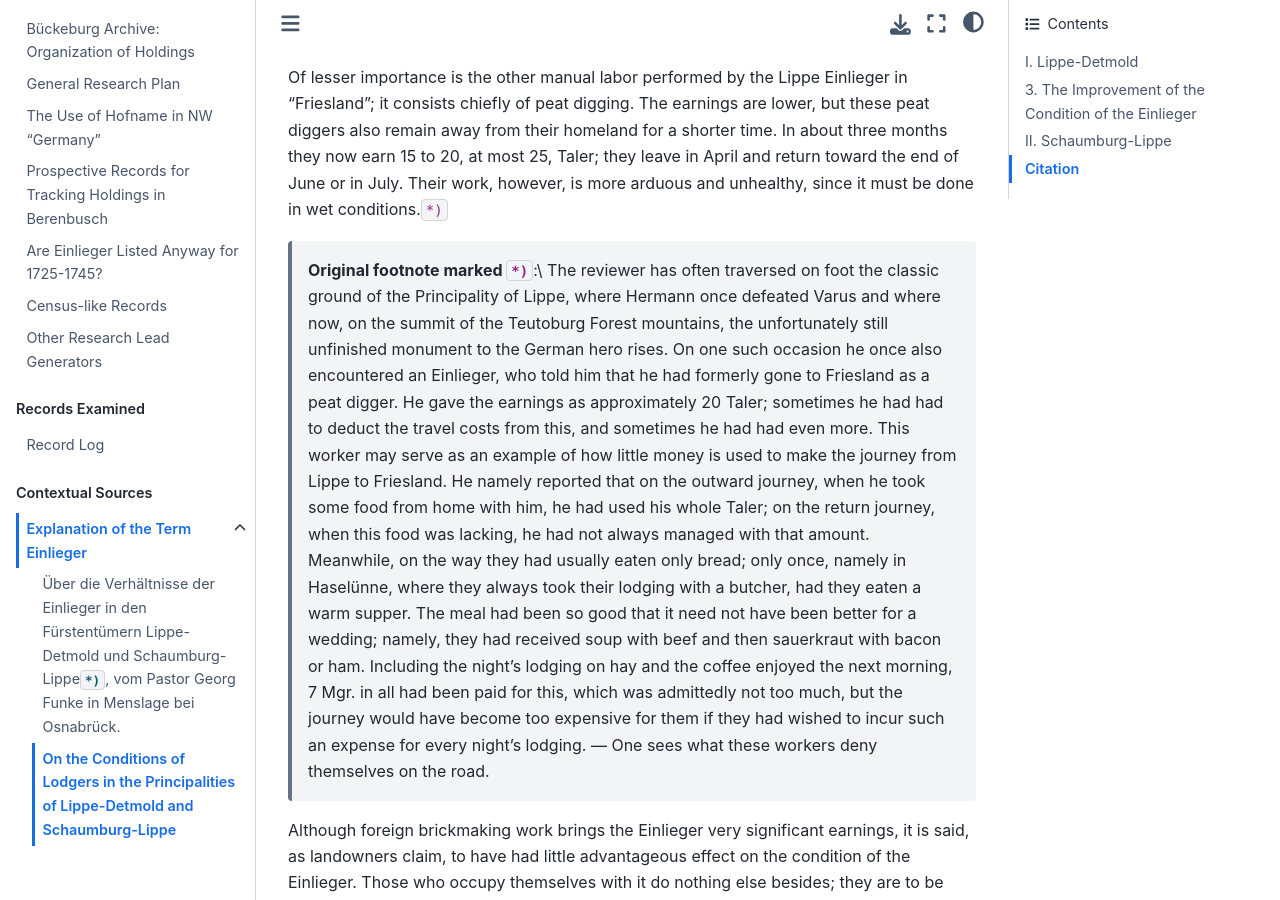
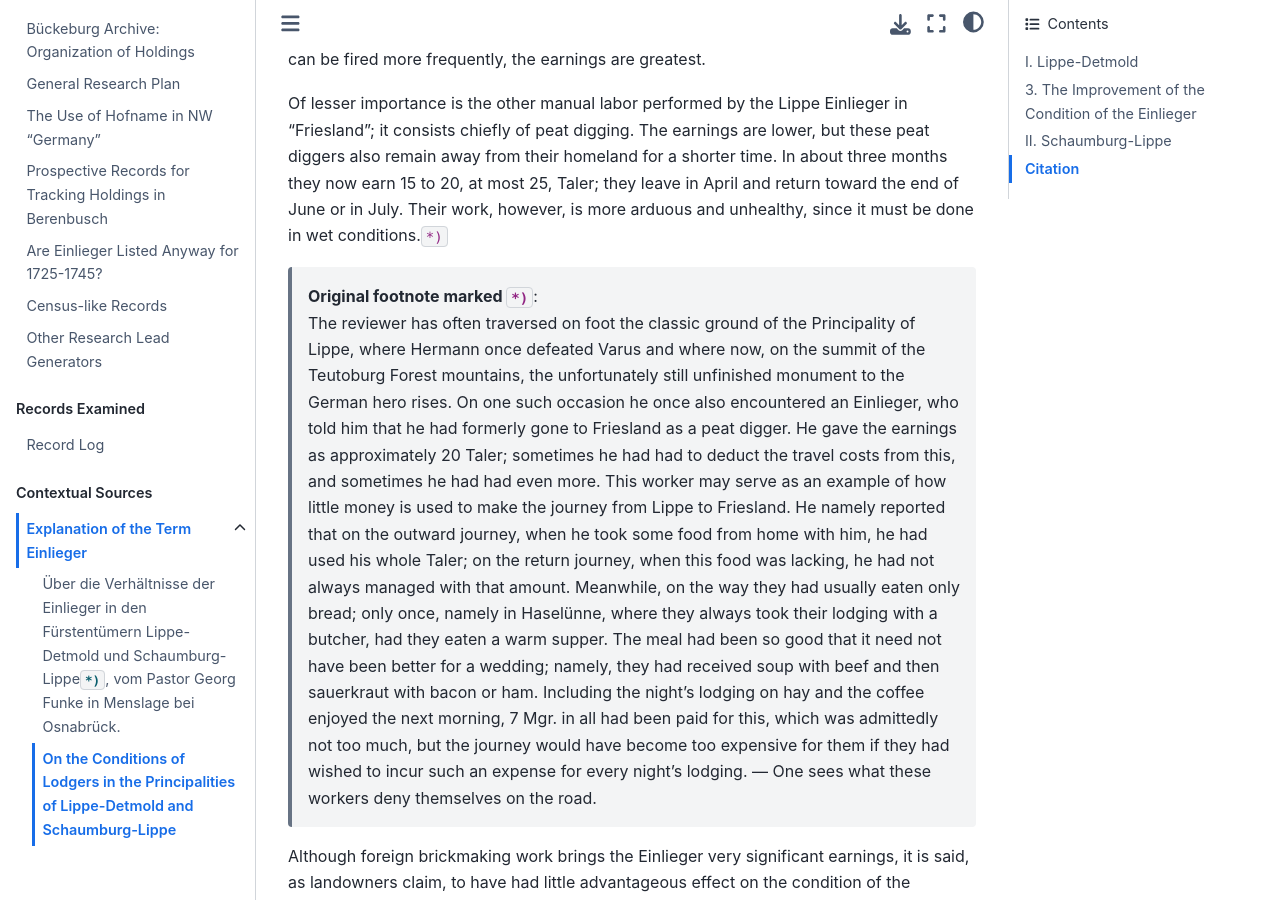
Before and after one commit to kurt-krueckeberg/sphinx-research, a Jupyter Book: the page built from contextual-sources/funke-article/translation.md, in a window 1280 px wide and 900 px high, scrolled down 6265 px. Built offline with Jupyter Book 1.0.4 settings and Sphinx 7.4.7 and the Sphinx Book theme 1.1.4, drawn with Linux system fonts in a browser that asks for light colours; some of the changed text lies outside the part shown.

Commit message:
Update files

```diff
--- a/contextual-sources/funke-article/translation.md
+++ b/contextual-sources/funke-article/translation.md
@@ -8,20 +8,21 @@ According to the census of 1846 (*Zeitschrift für deutsche Statistik*,
 1847, p. 1059), the Principality of Lippe-Detmold supports 106,046
 inhabitants on 20.6 square miles.
 
-> **Original footnote marked `*)`**:\ In the preface to my work, *On the
-> Present Condition of the Heuerleute in the Principality of Osnabrück,
-> with Special Reference to the Causes of Their Decline and with a View to
-> the Means of Their Improvement. Bielefeld, 1847*, I had called for
-> reports on the condition of the landless rural population in northwestern
-> Germany, since I intend to present a more comprehensive account of the
-> circumstances of this class of people, who live in great distress. From
-> several quarters I have already received such reports, for which I here
-> publicly express my thanks; yet they are still lacking from many regions.
-> I therefore repeat once more the request I made earlier, and add that
-> such reports, for which I shall in due course show my gratitude by
-> sending the projected work, will reach me safely through the book trade
-> via Messrs. Hahn in Hanover and Rackhorst in Osnabrück. — The following
-> article has been prepared on the basis of private reports received.
+> **Original footnote marked `*)`**:\
+> In the preface to my work, *On the Present Condition of the Heuerleute in
+> the Principality of Osnabrück, with Special Reference to the Causes of
+> Their Decline and with a View to the Means of Their Improvement.
+> Bielefeld, 1847*, I had called for reports on the condition of the
+> landless rural population in northwestern Germany, since I intend to
+> present a more comprehensive account of the circumstances of this class
+> of people, who live in great distress. From several quarters I have
+> already received such reports, for which I here publicly express my
+> thanks; yet they are still lacking from many regions.  I therefore repeat
+> once more the request I made earlier, and add that such reports, for
+> which I shall in due course show my gratitude by sending the projected
+> work, will reach me safely through the book trade via Messrs. Hahn in
+> Hanover and Rackhorst in Osnabrück. — The following article has been
+> prepared on the basis of private reports received.
 
 In 1834 the population numbered 98,428 (97,720), and by 1840 it had risen
 to 104,462, so that one may assume an average annual population increase of
@@ -285,28 +286,29 @@ Taler; they leave in April and return toward the end of June or in July.
 Their work, however, is more arduous and unhealthy, since it must be done
 in wet conditions.`*)`
 
-> **Original footnote marked `*)`**:\ The reviewer has often traversed on
-> foot the classic ground of the Principality of Lippe, where Hermann once
-> defeated Varus and where now, on the summit of the Teutoburg Forest
-> mountains, the unfortunately still unfinished monument to the German hero
-> rises. On one such occasion he once also encountered an Einlieger, who
-> told him that he had formerly gone to Friesland as a peat digger. He gave
-> the earnings as approximately 20 Taler; sometimes he had had to deduct
-> the travel costs from this, and sometimes he had had even more. This
-> worker may serve as an example of how little money is used to make the
-> journey from Lippe to Friesland. He namely reported that on the outward
-> journey, when he took some food from home with him, he had used his whole
-> Taler; on the return journey, when this food was lacking, he had not
-> always managed with that amount. Meanwhile, on the way they had usually
-> eaten only bread; only once, namely in Haselünne, where they always took
-> their lodging with a butcher, had they eaten a warm supper. The meal had
-> been so good that it need not have been better for a wedding; namely,
-> they had received soup with beef and then sauerkraut with bacon or ham.
-> Including the night's lodging on hay and the coffee enjoyed the next
-> morning, 7 Mgr. in all had been paid for this, which was admittedly not
-> too much, but the journey would have become too expensive for them if
-> they had wished to incur such an expense for every night's lodging. — One
-> sees what these workers deny themselves on the road.
+> **Original footnote marked `*)`**:\
+> The reviewer has often traversed on foot the classic ground of the
+> Principality of Lippe, where Hermann once defeated Varus and where now,
+> on the summit of the Teutoburg Forest mountains, the unfortunately still
+> unfinished monument to the German hero rises. On one such occasion he
+> once also encountered an Einlieger, who told him that he had formerly
+> gone to Friesland as a peat digger. He gave the earnings as approximately
+> 20 Taler; sometimes he had had to deduct the travel costs from this, and
+> sometimes he had had even more. This worker may serve as an example of
+> how little money is used to make the journey from Lippe to Friesland. He
+> namely reported that on the outward journey, when he took some food from
+> home with him, he had used his whole Taler; on the return journey, when
+> this food was lacking, he had not always managed with that amount.
+> Meanwhile, on the way they had usually eaten only bread; only once,
+> namely in Haselünne, where they always took their lodging with a butcher,
+> had they eaten a warm supper. The meal had been so good that it need not
+> have been better for a wedding; namely, they had received soup with beef
+> and then sauerkraut with bacon or ham.  Including the night's lodging on
+> hay and the coffee enjoyed the next morning, 7 Mgr. in all had been paid
+> for this, which was admittedly not too much, but the journey would have
+> become too expensive for them if they had wished to incur such an expense
+> for every night's lodging. — One sees what these workers deny themselves
+> on the road.
 
 Although foreign brickmaking work brings the Einlieger very significant
 earnings, it is said, as landowners claim, to have had little advantageous
@@ -757,7 +759,7 @@ consideration`*)`; also, of the seven Contributions-Simplen, each amounting
 to 5,500 Taler, two are assigned to the district communal funds for
 communal road construction and poor relief, whereby a more active life has
 been called forth in the communities and opportunity for earnings has been
-given**); only the provision that the Einliegergeld together with the one
+given`**)`; only the provision that the Einliegergeld together with the one
 Contributions-Simplum is likewise assigned to the district communal fund
 and used for public relief seems to be thoroughly unpopular precisely among
 those Einlieger who still maintain themselves by diligence, order, and
@@ -770,12 +772,13 @@ admitted that especially in populous places a thoroughly wrong spirit
 prevails among them, so that very many already insist that they must be
 maintained.
 
-> **Original footnote marked `*)`**:\ `*)` The indirect taxes, however,
-> have also affected the Einlieger through the accession to the Zollverein.
+> **Original footnote marked `*)`**:\
+> `*)` The indirect taxes, however, have also affected the Einlieger
+> through the accession to the Zollverein.
 
-> **Original footnote marked `**)`**:\ `**)` Compare Antze on the
-> constitution of the Principality of Lippe in Bülau’s *Jahrbücher für
-> Geschichte und Politik*. 1844. Issue VII.
+> **Original footnote marked `**)`**:\
+> `**)` Compare Antze on the constitution of the Principality of Lippe in
+> Bülau’s *Jahrbücher für Geschichte und Politik*. 1844. Issue VII.
 
 If the Einlieger were appropriately incorporated into the village communal
 association and were also represented according to their circumstances in
@@ -844,10 +847,11 @@ believe we may put forward the claim that this soil is lacking in the
 Principality of Lippe and that little opportunity is offered to gain it
 through internal colonization, as is still possible in other countries.
 
-> **Original footnote marked `*)`**:\ `*)` Several landowners are said to
-> have emigrated because the consistory, instead of the Heidelberg
-> Catechism, forced upon the congregations the watery textbook of an
-> earlier general superintendent. Compare *Janus* of 1847, vol. I, p. 757.
+> **Original footnote marked `*)`**:\
+> `*)` Several landowners are said to have emigrated because the
+> consistory, instead of the Heidelberg Catechism, forced upon the
+> congregations the watery textbook of an earlier general superintendent.
+> Compare *Janus* of 1847, vol. I, p. 757.
 
 ## II. Schaumburg-Lippe
 
```
